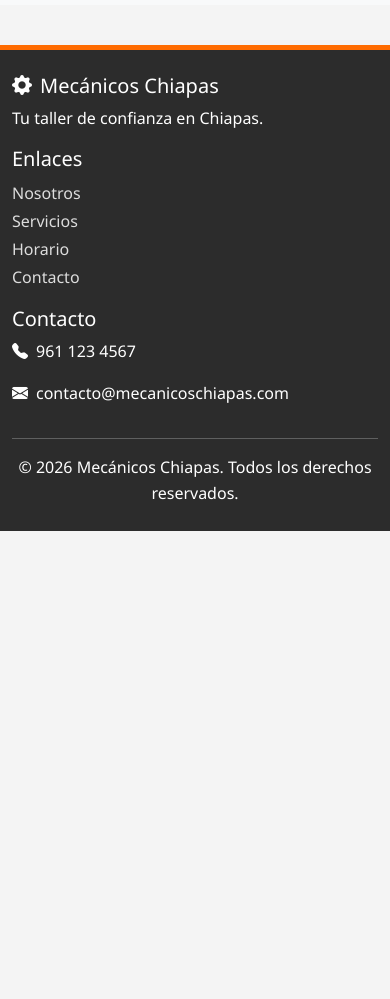
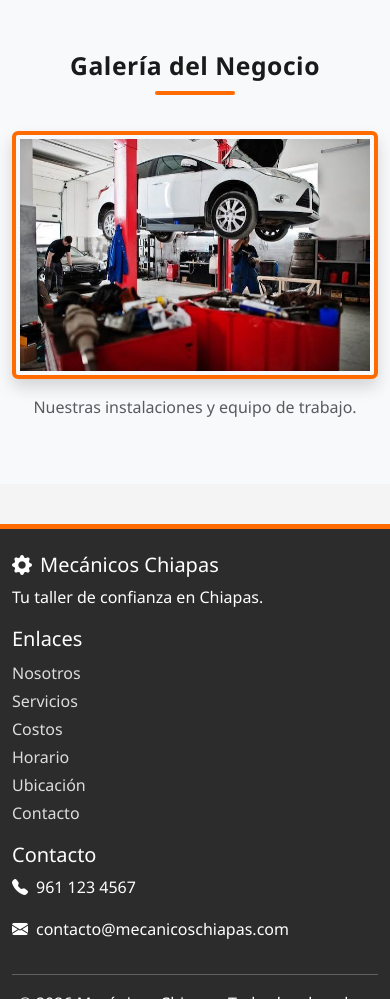
Before and after one commit to Derek120/Mec-nicos-de-Chiapas-, a plain HTML site: page Mecanicos chiapas/Portal/index.html in a window 390 px wide. Shown: the part 5494-6493 px from the top of the page. Before the commit the page ends 6025 px from the top, so only its background shows below. Drawn offline with nearby package versions, Linux system fonts and the light colour scheme.

Commit message:
Add files via upload

```diff
--- a/Mecanicos chiapas/Portal/index.html
+++ b/Mecanicos chiapas/Portal/index.html
@@ -8,15 +8,12 @@
   <meta name="author" content="Mecánicos Chiapas">
   <title>Taller Mecánico Chiapas | Portal de Soporte Técnico</title>
 
-  <!-- Bootstrap 5 -->
     <link href="https://cdn.jsdelivr.net/npm/bootstrap@5.3.3/dist/css/bootstrap.min.css" rel="stylesheet">
   <link href="https://cdn.jsdelivr.net/npm/bootstrap-icons@1.11.3/font/bootstrap-icons.css" rel="stylesheet">
-  <!-- Hoja de estilos propia -->
     <link rel="stylesheet" href="css/estilos.css">
 </head>
 <body>
 
-  <!-- Encabezado / Navegación -->
     <header id="inicio">
     <nav class="navbar navbar-expand-lg navbar-dark bg-mecanico fixed-top shadow">
       <div class="container">
@@ -30,7 +27,9 @@
           <ul class="navbar-nav ms-auto">
             <li class="nav-item"><a class="nav-link" href="#nosotros">Nosotros</a></li>
             <li class="nav-item"><a class="nav-link" href="#servicios">Servicios</a></li>
+            <li class="nav-item"><a class="nav-link" href="#costos">Costos</a></li>
             <li class="nav-item"><a class="nav-link" href="#horario">Horario</a></li>
+            <li class="nav-item"><a class="nav-link" href="#ubicacion">Ubicación</a></li>
             <li class="nav-item"><a class="nav-link" href="#contacto">Contacto</a></li>
           </ul>
         </div>
@@ -38,7 +37,6 @@
     </nav>
   </header>
 
-  <!-- Hero -->
     <section class="hero d-flex align-items-center text-center text-white">
     <div class="container">
       <h1 class="display-3 fw-bold">Taller Mecánico Chiapas</h1>
@@ -47,7 +45,6 @@
     </div>
   </section>
 
-  <!-- Nosotros -->
     <section id="nosotros" class="py-5">
     <div class="container">
       <h2 class="section-title text-center mb-4">Nosotros</h2>
@@ -68,7 +65,6 @@
     </div>
   </section>
 
-  <!-- Servicios -->
     <section id="servicios" class="py-5 bg-light">
     <div class="container">
       <h2 class="section-title text-center mb-4">Servicios</h2>
@@ -116,7 +112,6 @@
     </div>
   </section>
 
-  <!-- Costos -->
     <section id="costos" class="py-5">
     <div class="container">
       <h2 class="section-title text-center mb-4">Costos de Servicios</h2>
@@ -167,7 +162,6 @@
     </div>
   </section>
 
-  <!-- Horario -->
     <section id="horario" class="py-5 bg-light">
     <div class="container">
       <h2 class="section-title text-center mb-4">Horario de Servicio</h2>
@@ -192,7 +186,6 @@
     </div>
   </section>
 
-  <!-- Ubicación -->
     <section id="ubicacion" class="py-5">
     <div class="container">
       <h2 class="section-title text-center mb-4">Ubicación</h2>
@@ -215,7 +208,6 @@
     </div>
   </section>
 
-  <!-- Contacto / Formulario -->
     <section id="contacto" class="py-5 bg-light">
     <div class="container">
       <h2 class="section-title text-center mb-4">Solicitud de Asistencia</h2>
@@ -275,7 +267,18 @@
     </div>
   </section>
 
-  <!-- Pie de página -->
+    <section id="galeria" class="py-5 bg-light">
+    <div class="container">
+      <h2 class="section-title text-center mb-4">Galería del Negocio</h2>
+      <div class="row justify-content-center">
+        <div class="col-md-8 text-center">
+          <img src="img/negocio.png" alt="Imagen del negocio" class="img-fluid rounded shadow gallery-img">
+          <p class="mt-3 text-muted">Nuestras instalaciones y equipo de trabajo.</p>
+        </div>
+      </div>
+    </div>
+  </section>
+
     <footer class="footer-mecanico text-white py-4">
     <div class="container">
       <div class="row">
@@ -288,7 +291,9 @@
           <ul class="list-unstyled">
             <li><a href="#nosotros" class="footer-link">Nosotros</a></li>
             <li><a href="#servicios" class="footer-link">Servicios</a></li>
+            <li><a href="#costos" class="footer-link">Costos</a></li>
             <li><a href="#horario" class="footer-link">Horario</a></li>
+            <li><a href="#ubicacion" class="footer-link">Ubicación</a></li>
             <li><a href="#contacto" class="footer-link">Contacto</a></li>
           </ul>
         </div>
@@ -303,7 +308,6 @@
     </div>
   </footer>
 
-  <!-- Bootstrap JS -->
     <script src="https://cdn.jsdelivr.net/npm/bootstrap@5.3.3/dist/js/bootstrap.bundle.min.js"></script>
   <script src="js/script.js"></script>
 </body>
```
Also changed, not shown: Mecanicos chiapas/Portal/img/local.png, Mecanicos chiapas/Portal/img/negocio.png (added). Lines whose indentation alone changed are shown as unchanged.
